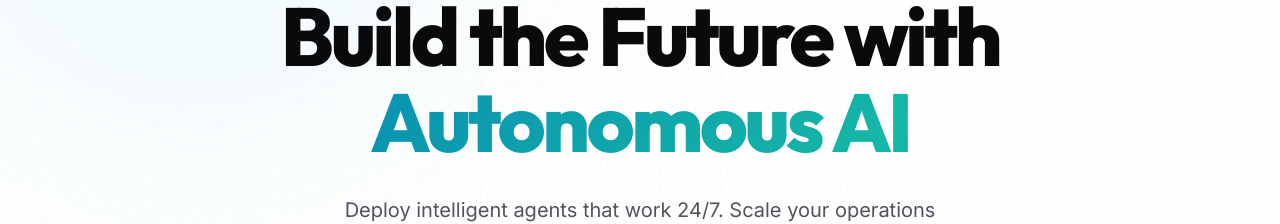
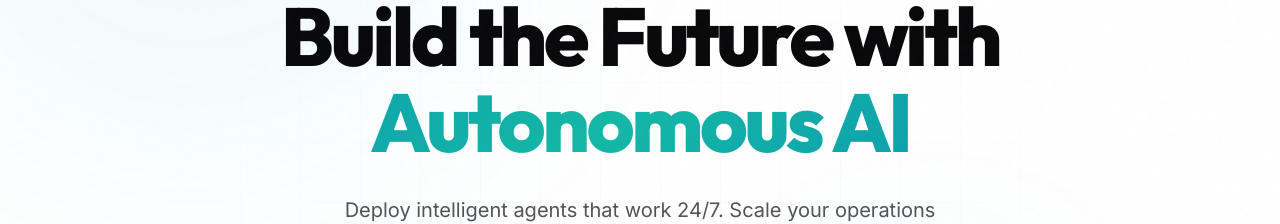
Before and after one commit to siwaht/edgifyai, a React (Vite) app: page / in a window 1280 px wide. Shown: the part 218-442 px from the top of the page. Built offline with nearby package versions, Linux system fonts and the light colour scheme; no server answers.

Commit message:
Updated index.css

```diff
--- a/src/components/Contact.jsx
+++ b/src/components/Contact.jsx
@@ -109,7 +109,7 @@ const Contact = () => {
   return (
     <section ref={ref} id="contact" style={{
       padding: 'clamp(60px, 10vw, 120px) 20px',
-      background: isDark ? '#020617' : '#f8fafc',
+      background: isDark ? '#0d0d14' : '#f8fafc',
       position: 'relative',
       overflow: 'hidden',
     }}>
@@ -152,11 +152,10 @@ const Contact = () => {
             color: colors.text, marginBottom: 16, lineHeight: 1.15, letterSpacing: '-0.03em',
           }}>
             Ready to transform your{' '}
-            <span style={{
-              background: 'linear-gradient(135deg, #06b6d4, #0284c7)',
-              WebkitBackgroundClip: 'text', WebkitTextFillColor: 'transparent',
-              backgroundClip: 'text',
-            }}>Enterprise?</span>
+            <span
+              className="gradient-text"
+              style={{ background: 'linear-gradient(135deg, #06b6d4, #0284c7)' }}
+            >Enterprise?</span>
           </h2>
 
           <p style={{
--- a/src/components/Footer.jsx
+++ b/src/components/Footer.jsx
@@ -15,7 +15,7 @@ const Footer = () => {
   return (
     <footer style={{
       padding: '48px 20px 32px',
-      background: isDark ? '#020617' : '#ffffff',
+      background: isDark ? '#0d0d14' : '#ffffff',
       borderTop: `1px solid ${isDark ? 'rgba(255,255,255,0.05)' : 'rgba(0,0,0,0.06)'}`,
     }}>
       <div style={{ maxWidth: 1100, margin: '0 auto' }}>
--- a/src/components/Hero.jsx
+++ b/src/components/Hero.jsx
@@ -93,12 +93,14 @@ const Hero = () => {
           lineHeight: 1.05, letterSpacing: '-0.04em', marginBottom: 28, color: colors.text,
         }}>
           Build the Future with{' '}
-          <span style={{
-            background: `linear-gradient(135deg, ${colors.accent}, #14b8a6, ${colors.accent})`,
-            backgroundSize: '200% auto',
-            WebkitBackgroundClip: 'text', WebkitTextFillColor: 'transparent',
-            backgroundClip: 'text', animation: 'shimmer 4s linear infinite',
-          }}>Autonomous AI</span>
+          <span
+            className="gradient-text"
+            style={{
+              background: `linear-gradient(135deg, ${colors.accent}, #14b8a6, ${colors.accent})`,
+              backgroundSize: '200% auto',
+              animation: 'shimmer 4s linear infinite',
+            }}
+          >Autonomous AI</span>
         </motion.h1>
 
         <motion.p variants={itemVariants} style={{
--- a/src/components/ServiceMatrix.jsx
+++ b/src/components/ServiceMatrix.jsx
@@ -40,7 +40,7 @@ const ServiceCard = ({ service, index }) => {
       className="group"
       style={{
         position: 'relative', padding: 32, borderRadius: 24, overflow: 'hidden',
-        background: isDark ? 'rgba(30, 41, 59, 0.2)' : '#ffffff',
+        background: isDark ? 'rgba(30, 30, 42, 0.5)' : '#ffffff',
         border: `1px solid ${colors.border}`,
         height: '100%', display: 'flex', flexDirection: 'column',
         transition: 'transform 0.3s ease',
@@ -62,7 +62,7 @@ const ServiceCard = ({ service, index }) => {
       <div style={{
         width: 64, height: 64, borderRadius: 16,
         display: 'flex', alignItems: 'center', justifyContent: 'center',
-        background: isDark ? 'rgba(255,255,255,0.03)' : 'rgba(0,0,0,0.03)',
+        background: isDark ? 'rgba(255,255,255,0.06)' : 'rgba(0,0,0,0.03)',
         color: service.color, marginBottom: 24,
         border: `1px solid ${colors.border}`,
         boxShadow: `0 0 20px -5px ${service.color}40`,
--- a/src/context/ThemeContext.jsx
+++ b/src/context/ThemeContext.jsx
@@ -16,18 +16,18 @@ const getInitialTheme = () => {
 };
 
 const darkColors = {
-  bg: '#09090b',
-  bgAlt: '#0c0c0f',
-  bgCard: 'rgba(24, 24, 27, 0.6)',
-  bgCardSolid: '#18181b',
-  text: '#fafafa',
+  bg: '#0a0a0f',
+  bgAlt: '#111118',
+  bgCard: 'rgba(28, 28, 36, 0.65)',
+  bgCardSolid: '#1c1c24',
+  text: '#f4f4f5',
   textSecondary: '#a1a1aa',
   textMuted: '#71717a',
-  border: 'rgba(255,255,255,0.07)',
-  borderHover: 'rgba(255,255,255,0.14)',
-  accent: '#06b6d4',
-  accentLight: '#22d3ee',
-  accentMuted: 'rgba(6, 182, 212, 0.12)',
+  border: 'rgba(255,255,255,0.08)',
+  borderHover: 'rgba(255,255,255,0.16)',
+  accent: '#22d3ee',
+  accentLight: '#67e8f9',
+  accentMuted: 'rgba(34, 211, 238, 0.1)',
   warm: '#f59e0b',
   warmMuted: 'rgba(245, 158, 11, 0.12)',
   success: '#10b981',
--- a/src/index.css
+++ b/src/index.css
@@ -105,6 +105,18 @@ body {
   50% { background-position: 100% 50%; }
 }
 
+@keyframes shimmer {
+  0% { background-position: -200% 0; }
+  100% { background-position: 200% 0; }
+}
+
+.gradient-text {
+  -webkit-background-clip: text !important;
+  background-clip: text !important;
+  -webkit-text-fill-color: transparent;
+  color: transparent;
+}
+
 @media (prefers-reduced-motion: reduce) {
   * {
     animation-duration: 0.01ms !important;
```
